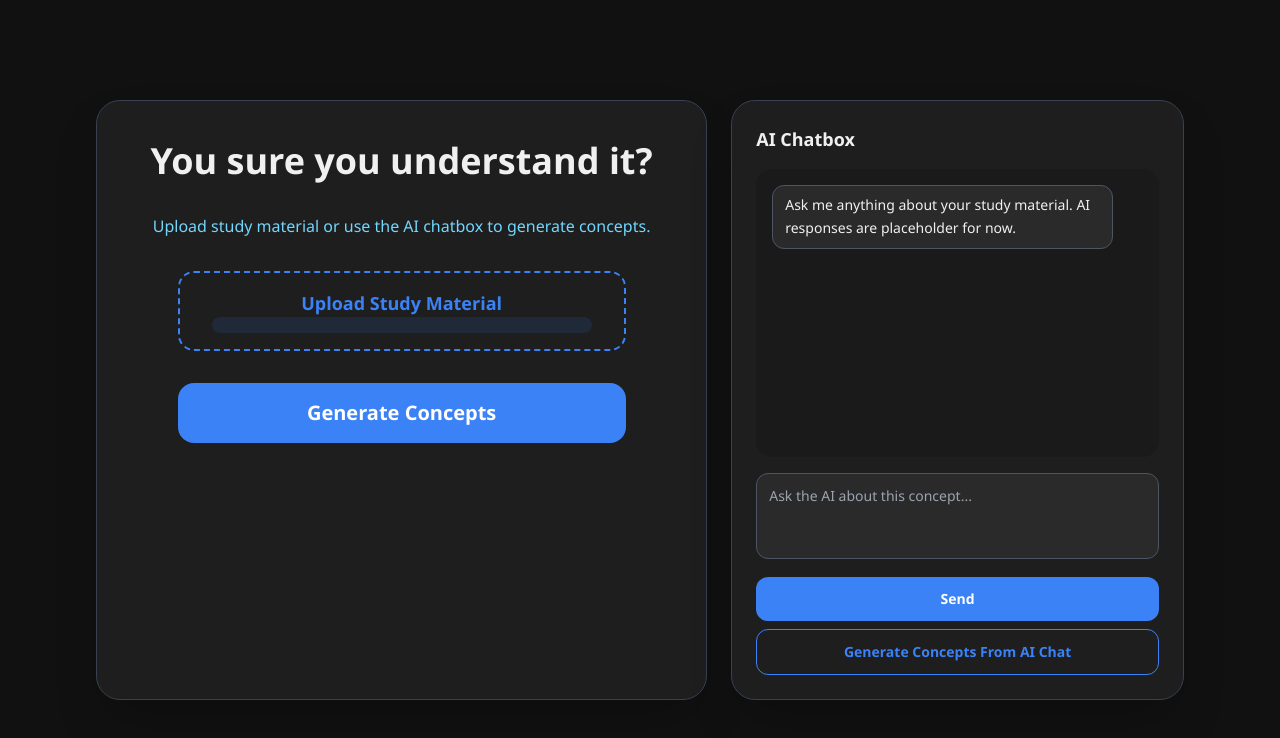
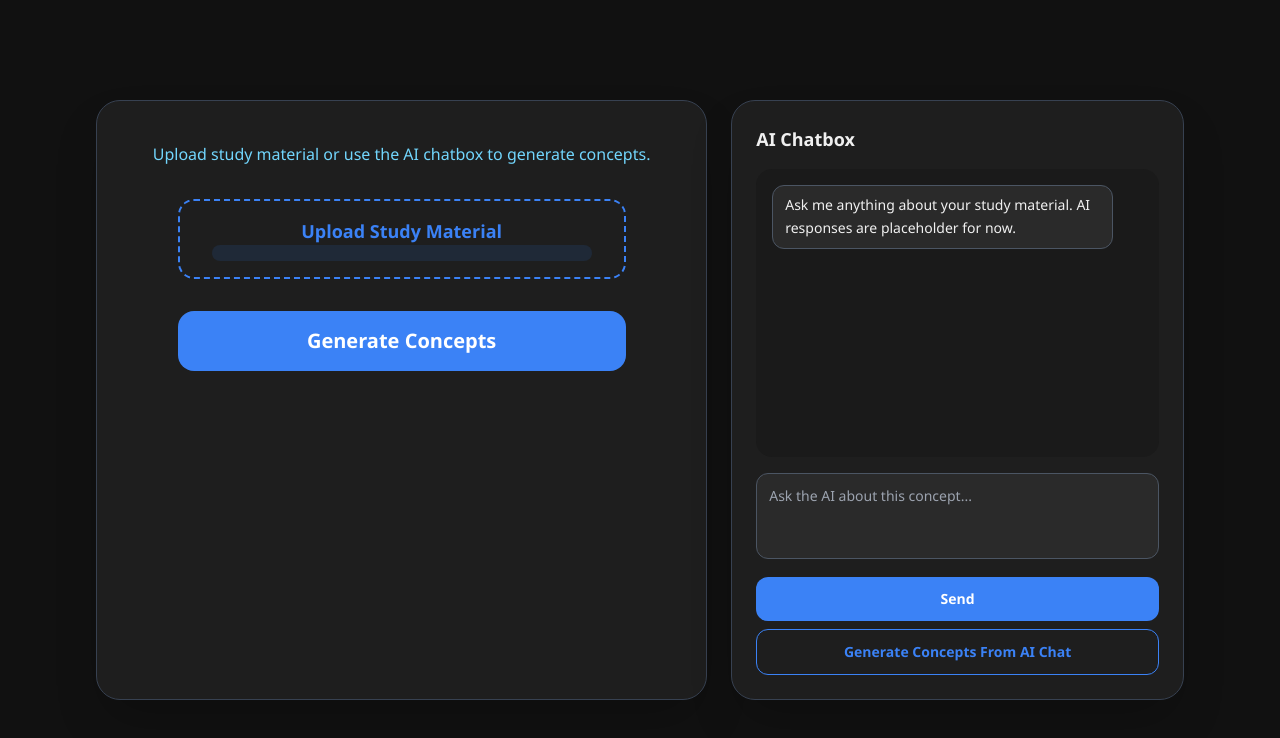
Before and after one commit to AnThuyNguyen/EchoBrain, a React (Vite) app: page / in a window 1280 px wide. Shown: the top 738 px of the page. Built offline with nearby package versions, Linux system fonts and the light colour scheme; the HTML template or start-up script is replaced by a standard one.

Commit message:
Update OnboardingScreen.jsx

```diff
--- a/src/components/OnboardingScreen.jsx
+++ b/src/components/OnboardingScreen.jsx
@@ -15,8 +15,6 @@ function OnboardingScreen({ fileName, onFileSelected, onGenerateFromMaterial })
   return (
     <>
       <div className="flex flex-col items-center gap-8 text-center">
-        <h2 className="text-balance text-4xl font-bold leading-tight sm:text-4xl">You sure you understand it?</h2>
-
       <p className="max-w-xl text-base leading-relaxed text-[var(--text-soft)]">
         Upload study material or use the AI chatbox to generate concepts.
       </p>
```
